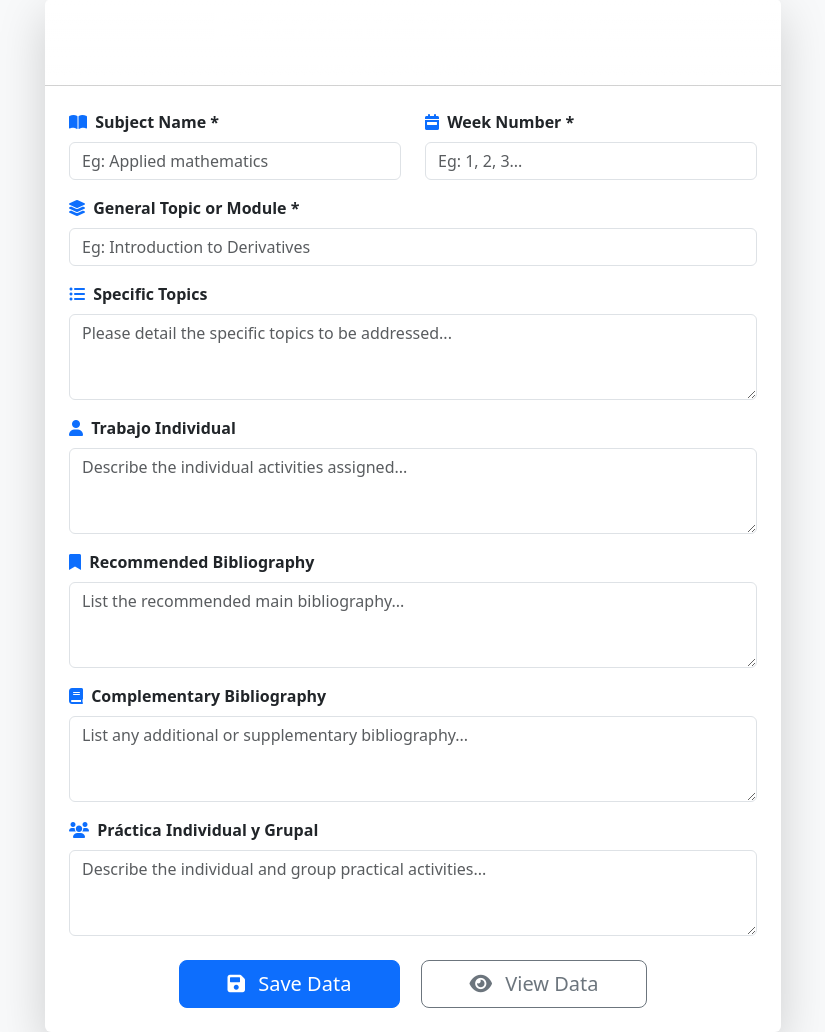
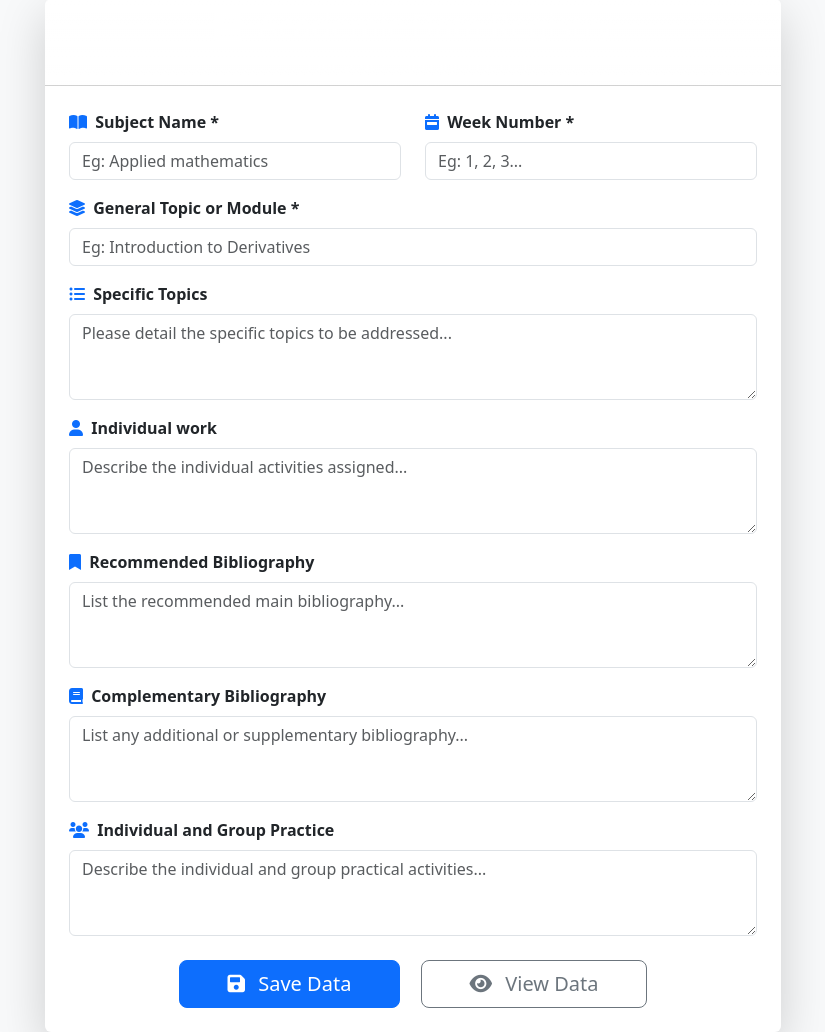
Before and after one commit to Inglauraarteagarojas/plataforma-academica, a Flask app: page / in a window 1280 px wide. Shown: the part 81-1113 px from the top of the page, without its empty margins (227-1052 px from the left). Run offline with Flask 3, Linux system fonts and the light colour scheme.

Commit message:
index.html

```diff
--- a/templates/index.html
+++ b/templates/index.html
@@ -60,7 +60,7 @@
                     <div class="mb-3">
                         <label for="individual_work" class="form-label fw-bold">
                             <i class="fas fa-user text-primary me-1"></i>
-                            Trabajo Individual
+                            Individual work
                         </label>
                         <textarea class="form-control" id="individual_work"
                                   name="individual_work" rows="3"
@@ -90,7 +90,7 @@
                     <div class="mb-4">
                         <label for="individual_group_practice" class="form-label fw-bold">
                             <i class="fas fa-users text-primary me-1"></i>
-                            Práctica Individual y Grupal
+                           Individual and Group Practice
                         </label>
                         <textarea class="form-control" id="individual_group_practice"
                                   name="individual_group_practice" rows="3"
```
